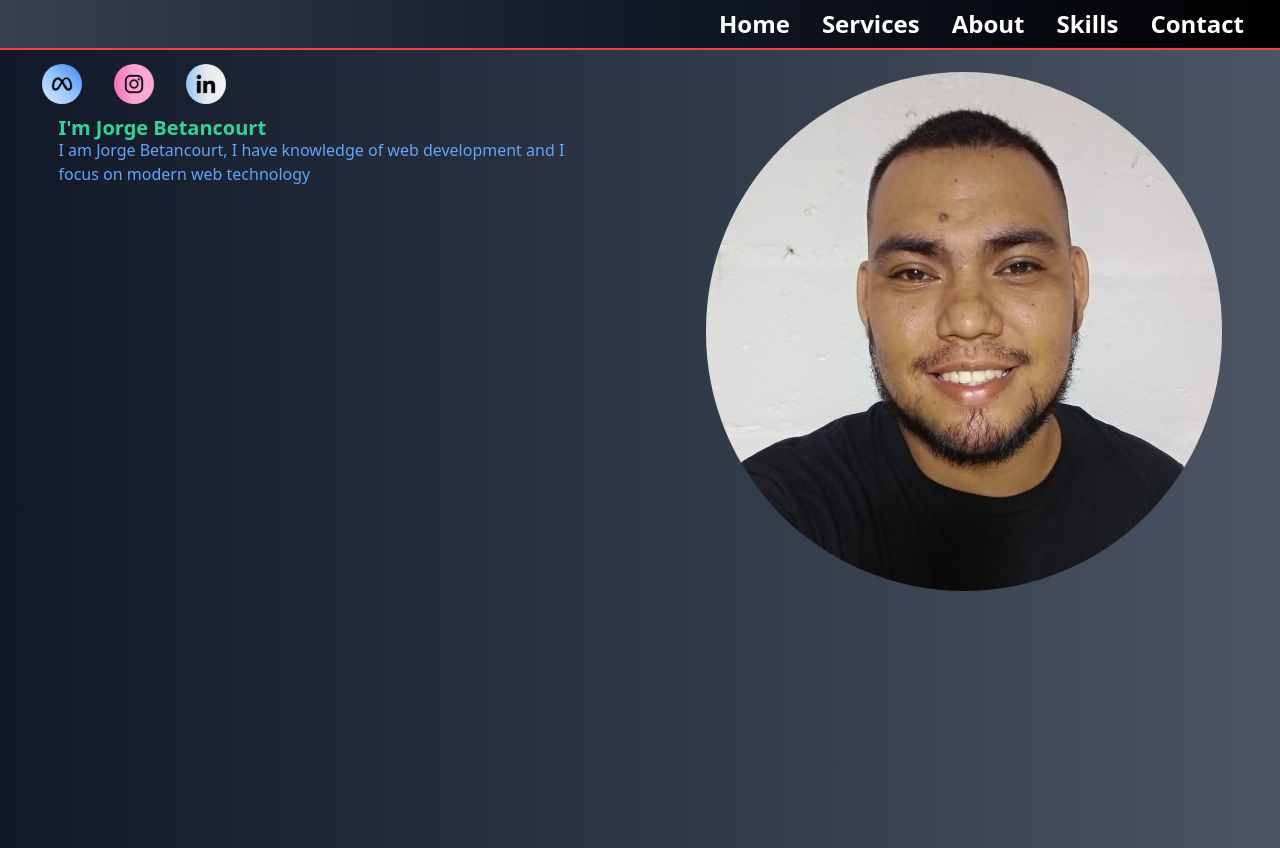
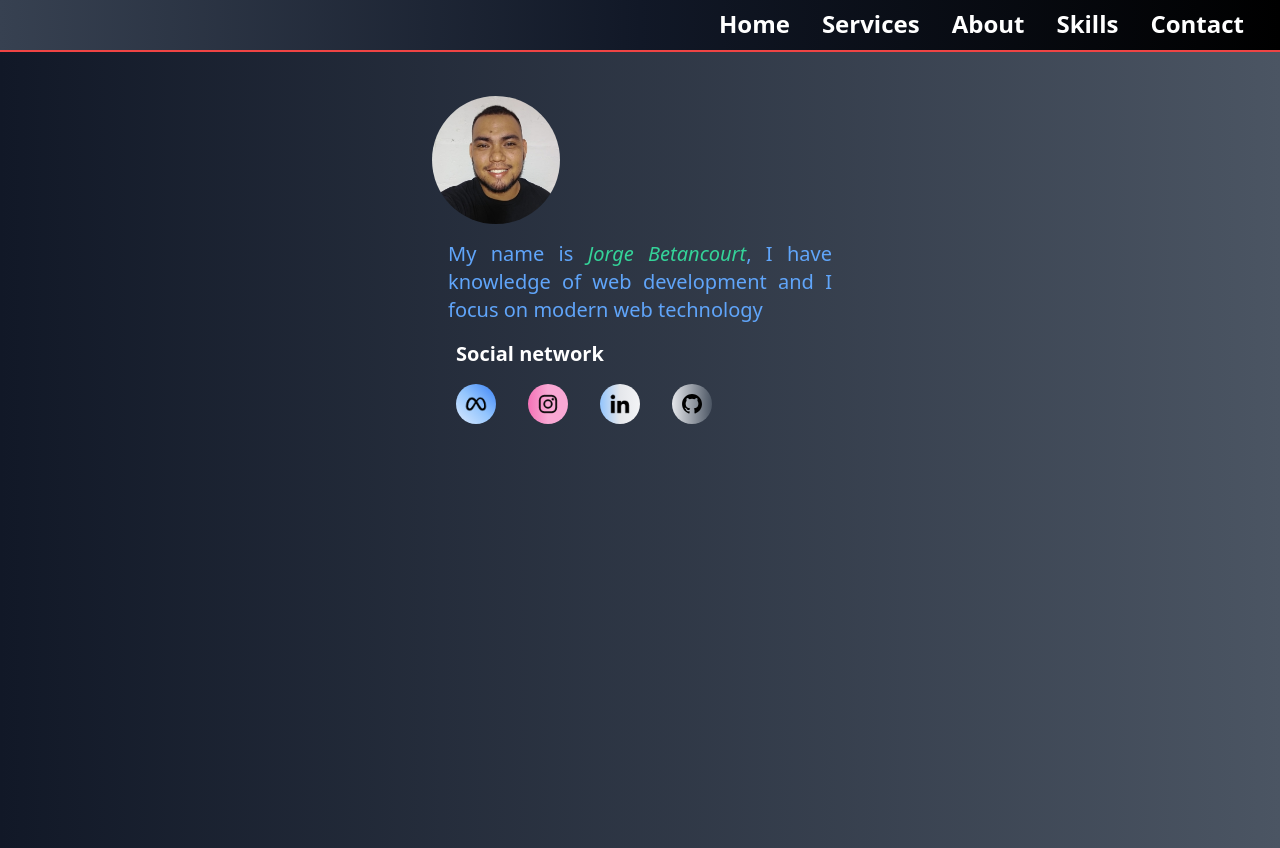
Before and after one commit to JBetancourt1996/web_portfolio, a Vue app: page / in a window 1280 px wide. Built offline with nearby package versions, Linux system fonts and the light colour scheme.

Commit message:
mejorando el porfolio web

```diff
--- a/src/components/layout/Menu.vue
+++ b/src/components/layout/Menu.vue
@@ -10,7 +10,8 @@
             <div class="md:flex hidden" v-for="items in menu" :key="items.id">
                 <router-link
                     tag="a"
-                    class="text-white hover:text-red-500 font-semibold xl:text-2xl text-lg px-4 gap-4"
+                    class="text-white hover:text-red-500 border-transparent font-semibold xl:text-2xl text-lg px-4 gap-4"
+                    :class="'border-b-2 hover:border-white'"
                     :to="items.to"
                 >{{ items.name }}</router-link>
             </div>
@@ -86,12 +87,8 @@ export default {
 
         }
     },
-    components: {
 
-    },
-    methods: {
 
-    }
 
 
 }
--- a/src/components/layout/body.vue
+++ /dev/null
@@ -1,90 +0,0 @@
-<template>
-    <div
-        style=" background-color: #1f2235"
-        class="flex flex-col w-full pl-4 pb-2 pt-16 justify-center bg-green-300 text-sm font-semibold md:leading-7 text-white gap-4"
-    >
-        <div>
-            <img src="../../assets/img/vue.jpg" width="100" height="100" />
-        </div>
-        <div class>
-            Lorem ipsum, dolor sit amet consectetur adipisicing elit. Ipsum, alias consectetur molestiae enim suscipit
-            nihil repellendus perferendis iste soluta distinctio nostrum, possimus quod. Soluta doloremque cupiditate
-            natus expedita quibusdam in?
-        </div>
-        <div>
-            Lorem ipsum, dolor sit amet consectetur adipisicing elit. Ipsum, alias consectetur molestiae enim suscipit
-            nihil repellendus perferendis iste soluta distinctio nostrum, possimus quod. Soluta doloremque cupiditate
-            natus expedita quibusdam in?
-        </div>
-        <div>
-            Lorem ipsum, dolor sit amet consectetur adipisicing elit. Ipsum, alias consectetur molestiae enim suscipit
-            nihil repellendus perferendis iste soluta distinctio nostrum, possimus quod. Soluta doloremque cupiditate
-            natus expedita quibusdam in?
-        </div>
-        <div>
-            Lorem ipsum, dolor sit amet consectetur adipisicing elit. Ipsum, alias consectetur molestiae enim suscipit
-            nihil repellendus perferendis iste soluta distinctio nostrum, possimus quod. Soluta doloremque cupiditate
-            natus expedita quibusdam in?
-        </div>
-        <div>
-            Lorem ipsum, dolor sit amet consectetur adipisicing elit. Ipsum, alias consectetur molestiae enim suscipit
-            nihil repellendus perferendis iste soluta distinctio nostrum, possimus quod. Soluta doloremque cupiditate
-            natus expedita quibusdam in?
-        </div>
-        <div>
-            Lorem ipsum, dolor sit amet consectetur adipisicing elit. Ipsum, alias consectetur molestiae enim suscipit
-            nihil repellendus perferendis iste soluta distinctio nostrum, possimus quod. Soluta doloremque cupiditate
-            natus expedita quibusdam in?
-        </div>
-        <div>
-            Lorem ipsum, dolor sit amet consectetur adipisicing elit. Ipsum, alias consectetur molestiae enim suscipit
-            nihil repellendus perferendis iste soluta distinctio nostrum, possimus quod. Soluta doloremque cupiditate
-            natus expedita quibusdam in?
-        </div>
-        <div>
-            Lorem ipsum, dolor sit amet consectetur adipisicing elit. Ipsum, alias consectetur molestiae enim suscipit
-            nihil repellendus perferendis iste soluta distinctio nostrum, possimus quod. Soluta doloremque cupiditate
-            natus expedita quibusdam in?
-        </div>
-        <div>
-            Lorem ipsum, dolor sit amet consectetur adipisicing elit. Ipsum, alias consectetur molestiae enim suscipit
-            nihil repellendus perferendis iste soluta distinctio nostrum, possimus quod. Soluta doloremque cupiditate
-            natus expedita quibusdam in?
-        </div>
-        <div>
-            Lorem ipsum, dolor sit amet consectetur adipisicing elit. Ipsum, alias consectetur molestiae enim suscipit
-            nihil repellendus perferendis iste soluta distinctio nostrum, possimus quod. Soluta doloremque cupiditate
-            natus expedita quibusdam in?
-        </div>
-        <div>
-            Lorem ipsum, dolor sit amet consectetur adipisicing elit. Ipsum, alias consectetur molestiae enim suscipit
-            nihil repellendus perferendis iste soluta distinctio nostrum, possimus quod. Soluta doloremque cupiditate
-            natus expedita quibusdam in?
-        </div>
-        <div>
-            Lorem ipsum, dolor sit amet consectetur adipisicing elit. Ipsum, alias consectetur molestiae enim suscipit
-            nihil repellendus perferendis iste soluta distinctio nostrum, possimus quod. Soluta doloremque cupiditate
-            natus expedita quibusdam in?
-        </div>
-        <div>
-            Lorem ipsum, dolor sit amet consectetur adipisicing elit. Ipsum, alias consectetur molestiae enim suscipit
-            nihil repellendus perferendis iste soluta distinctio nostrum, possimus quod. Soluta doloremque cupiditate
-            natus expedita quibusdam in?
-        </div>
-        <div>
-            Lorem ipsum, dolor sit amet consectetur adipisicing elit. Ipsum, alias consectetur molestiae enim suscipit
-            nihil repellendus perferendis iste soluta distinctio nostrum, possimus quod. Soluta doloremque cupiditate
-            natus expedita quibusdam in?
-        </div>
-        <div>
-            Lorem ipsum, dolor sit amet consectetur adipisicing elit. Ipsum, alias consectetur molestiae enim suscipit
-            nihil repellendus perferendis iste soluta distinctio nostrum, possimus quod. Soluta doloremque cupiditate
-            natus expedita quibusdam in?
-        </div>
-        <div>
-            Lorem ipsum, dolor sit amet consectetur adipisicing elit. Ipsum, alias consectetur molestiae enim suscipit
-            nihil repellendus perferendis iste soluta distinctio nostrum, possimus quod. Soluta doloremque cupiditate
-            natus expedita quibusdam in?
-        </div>
-    </div>
-</template>
--- a/src/views/Home.vue
+++ b/src/views/Home.vue
@@ -1,12 +1,29 @@
 <template>
   <layout-content>
     <div
-      class="w-full h-full flex flex-col mx-auto py-4 from-gray-900 to-gray-600 bg-gradient-to-r absodluste"
+      class="w-full h-full flex  justify-center content-center py-12 from-gray-900 to-gray-600 bg-gradient-to-r"
     >
-      <div class="md:grid md:grid-cols-12 md:grid-srowds-2 md:gap-4 bg-blue-5e00 h-ful">
-        <div class="w-11/12 mx-auto rounded-lg md:col-span-6 tdext-center">
-          <div
-            class="inline-block leading-none rzounded-full px-4 bg-grdeen-200"
+
+      <div class="flex flex-col space-y-4 ">
+        <div
+          class="bg-gra-400 h-32 w-32 mx-4 flex tdext-center  "
+        >
+
+            <img class=" rounded-full " src="../../src/assets/img/jb.jpg" alt />
+
+        </div>
+        <div class=" ">
+
+          <div class=" w-96 mx-8 ">
+            <p
+              class=" text-blue-400  text-xl text-justify "
+            >My name is <i class="text-green-400">Jorge Betancourt</i>, I have knowledge of web development  and I focus on modern  web technology</p>
+          </div>
+        </div>
+            <p class=" mx-6 md:mx-10 text-xl font-semibold text-white">Social network</p>
+          <div class=" flex  md:mx-6">
+               <div
+            class="inline-block leading-none  px-4 bgd-green-200"
             v-for="items in red"
             :key="items.id"
           >
@@ -16,23 +33,8 @@
               </a>
             </div>
           </div>
-          <div class="h-2/3 w-11/12 mx-auto md:col-span-6 text-justidfy p-2">
-            <h1
-              class="textw-center leading-none font-semibold text-green-400 text-xl"
-            >I'm Jorge Betancourt</h1>
-            <span
-              class="font-normal text-blue-400"
-            >I am Jorge Betancourt, I have knowledge of web development and I focus on modern web technology</span>
-          </div>
         </div>
-        <div
-          class="bg-grday-400 w-11/12 mx-auto rounded-lg md:col-span-6 tdext-center mt-3 md:mt-0"
-        >
-          <div class="leading-none rzounded-full px-4 bg-grdeen-200"></div>
-          <div class="h-2/3 w-11/12 mx-auto md:col-span-6 text-justidfy p-2">
-            <img class="rounded-full w-100 h-100" src="../../src/assets/img/jb.jpg" alt />
-          </div>
-        </div>
+
       </div>
     </div>
   </layout-content>
@@ -40,7 +42,6 @@
 
 <script>
 import LayoutContent from '../components/layout/Content'
-// import { getIcon, } from "../../tools";
 export default {
   name: 'Home',
   components: {
@@ -54,7 +55,7 @@ export default {
         name: 'Facebook',
         url: 'https://www.facebook.com',
         icon: require('../../src/assets/img/meta-logo-24.png'),
-        estilo: ['bg-gradient-to-tr from-blue-100 via-blue-300 to-blue-500']
+        estilo: 'bg-gradient-to-tr from-blue-100 via-blue-300 to-blue-500'
       },
 
       {
@@ -70,7 +71,15 @@ export default {
         name: 'Linkend',
         url: 'https://www.linkedin.com/feed/?trk=homepage-basic_google-one-tap-submit',
         icon: require('../../src/assets/img/linkedin-logo-24.png'),
-        estilo: ['bg-gradient-to-r from-blue-300 via-gray-200 to-gray-100']
+        estilo: 'bg-gradient-to-r from-blue-300 via-gray-200 to-gray-100'
+
+      },
+         {
+        id: 4,
+        name: 'Git',
+        url: 'https://github.com/JBetancourt1996',
+        icon: require('../../src/assets/img/git.svg'),
+        estilo: 'from-gray-200 to-gray-600 bg-gradient-to-r'
 
       }
       ]
```
Also changed, not shown: src/assets/img/git.svg (added), 1 other file (tests, documents, lock files or other folders).
